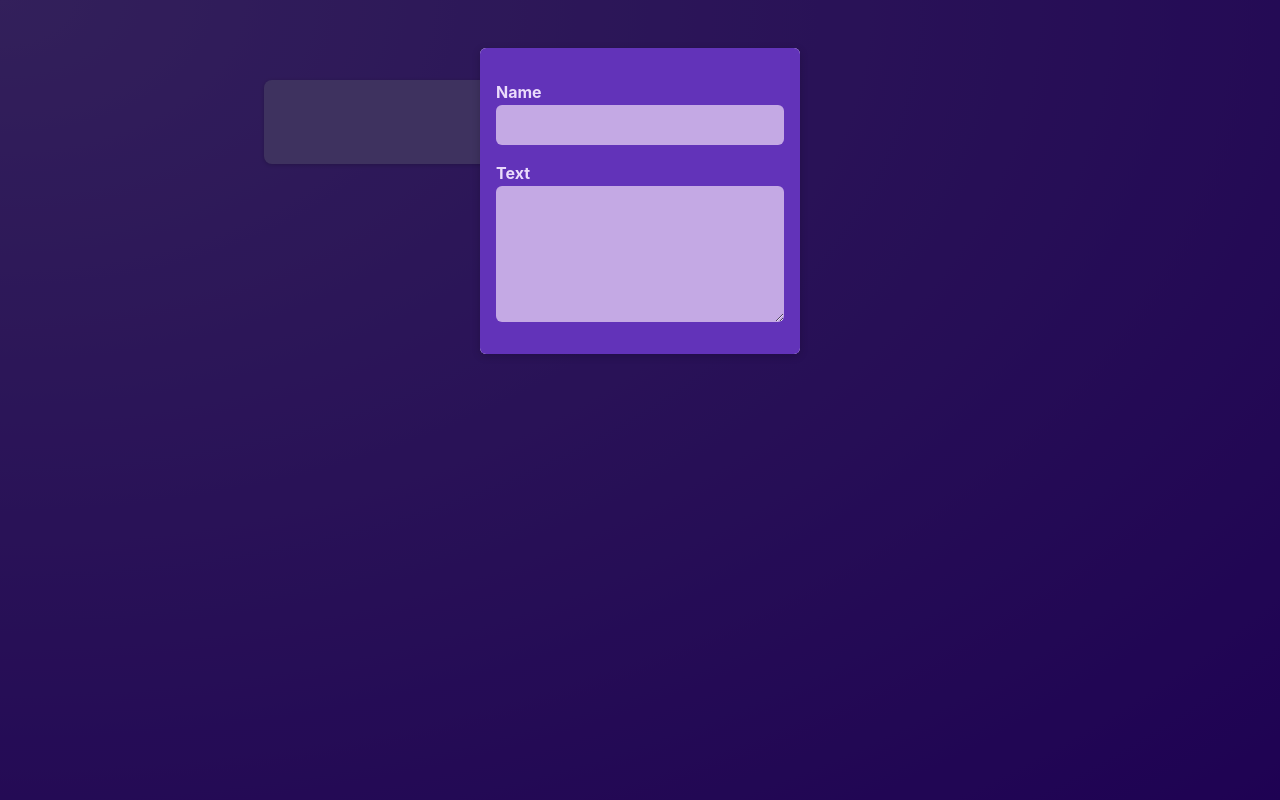
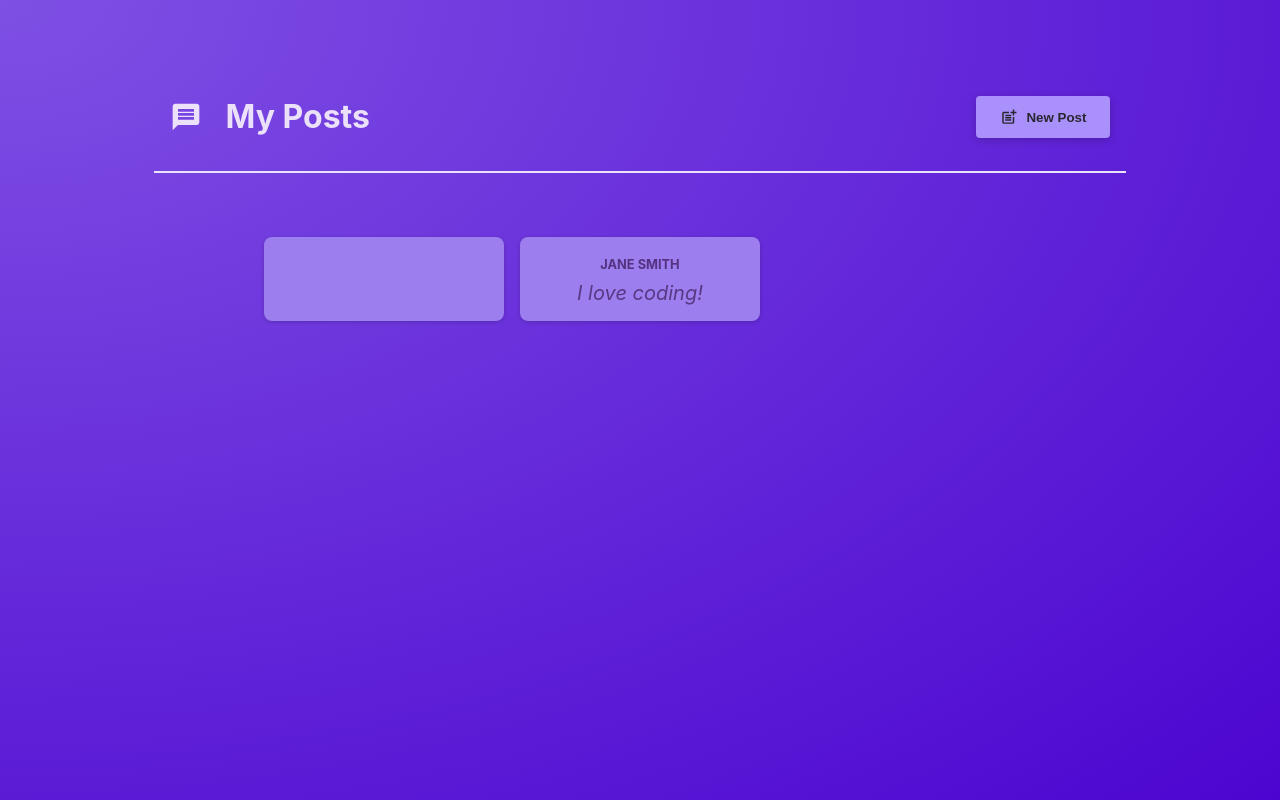
Before and after one commit to Morton358/react-crash-course, a React (Vite) app: page / in a window 1280 px wide. Built offline with nearby package versions, Linux system fonts and the light colour scheme.

Commit message:
added Header component with button which open the modal with NewPost

```diff
--- a/package.json
+++ b/package.json
@@ -11,7 +11,8 @@
   },
   "dependencies": {
     "react": "^19.2.0",
-    "react-dom": "^19.2.0"
+    "react-dom": "^19.2.0",
+    "react-icons": "^5.5.0"
   },
   "devDependencies": {
     "@eslint/js": "^9.39.1",
--- a/src/App.tsx
+++ b/src/App.tsx
@@ -1,12 +1,27 @@
+import { useState } from 'react';
 import './App.css';
+import Header from './components/Header/Header';
 
 import Posts from './components/Posts/Posts';
 
 const App = () => {
+  const [isNewPostVisible, setIsNewPostVisible] = useState(false);
+
+  const showNewPostHandler = () => {
+    setIsNewPostVisible(true);
+  };
+
+  const hideNewPostHandler = () => {
+    setIsNewPostVisible(false);
+  };
+
   return (
-    <main>
-      <Posts />
-    </main>
+    <>
+      <Header onCreatePost={showNewPostHandler} />
+      <main>
+        <Posts isNewPostVisible={isNewPostVisible} onCloseNewPost={hideNewPostHandler} />
+      </main>
+    </>
   );
 };
 
--- /dev/null
+++ b/src/components/Header/Header.module.css
@@ -0,0 +1,40 @@
+.header
+{
+  /* padding: 2rem 10%; */
+  align-items: center;
+  border-bottom: 2px solid #ece1fa;
+  display: flex;
+  justify-content: space-between;
+  margin: 2rem 10%;
+  padding: 1rem;
+  text-align: center;
+}
+
+.logo
+{
+  align-items: center;
+  color: #ece1fa;
+  display: flex;
+  font-size: 2rem;
+  gap: 1.5rem;
+}
+
+.button
+{
+  align-items: center;
+  background-color: #a990fb;
+  border-radius: 4px;
+  border: none;
+  box-shadow: 0 2px 8px rgba(0, 0, 0, 0.2);
+  color: #2a2630;
+  cursor: pointer;
+  display: inline-flex;
+  font-weight: bold;
+  gap: 0.5rem;
+  padding: 0.75rem 1.5rem;
+}
+
+.button:hover
+{
+  background-color: #8c6cf7;
+}
--- /dev/null
+++ b/src/components/Header/Header.tsx
@@ -0,0 +1,21 @@
+import { MdPostAdd, MdMessage } from 'react-icons/md';
+import classes from './Header.module.css';
+
+function Header({ onCreatePost }: { onCreatePost: () => void }) {
+  return (
+    <header className={classes.header}>
+      <h1 className={classes.logo}>
+        <MdMessage />
+        My Posts
+      </h1>
+      <p>
+        <button className={classes.button} onClick={onCreatePost}>
+          <MdPostAdd size={18} />
+          New Post
+        </button>
+      </p>
+    </header>
+  );
+}
+
+export default Header;
--- a/src/components/Modal/Modal.tsx
+++ b/src/components/Modal/Modal.tsx
@@ -1,9 +1,9 @@
 import classes from './Modal.module.css';
 
-const Modal = ({ children }: { children: React.ReactNode }) => {
+const Modal = ({ children, onClose }: { children: React.ReactNode; onClose: () => void }) => {
   return (
     <>
-      <div className={classes.backdrop} />
+      <div className={classes.backdrop} onClick={onClose} />
       <dialog open className={classes.modal}>
         {children}
       </dialog>
--- a/src/components/Posts/Posts.tsx
+++ b/src/components/Posts/Posts.tsx
@@ -4,7 +4,7 @@
 import classes from './Posts.module.css';
 import Modal from '../Modal/Modal';
 
-const Posts = () => {
+const Posts = ({ isNewPostVisible, onCloseNewPost }: { isNewPostVisible: boolean; onCloseNewPost: () => void }) => {
   const [newPostText, setNewPostText] = useState('');
   const [newPostName, setNewPostName] = useState('');
 
@@ -16,11 +16,18 @@
     setNewPostName(event.target.value);
   };
 
+  let modalContent = null;
+  if (isNewPostVisible) {
+    modalContent = (
+      <Modal onClose={onCloseNewPost}>
+        <NewPost onNameChange={newPostNameChangedHandler} onTextChange={newPostTextChangedHandler} />
+      </Modal>
+    );
+  }
+
   return (
     <>
-      <Modal>
-        <NewPost onNameChange={newPostNameChangedHandler} onTextChange={newPostTextChangedHandler} />
-      </Modal>
+      {modalContent}
       <ul className={classes.posts}>
         <Post author={newPostName} body={newPostText} />
         <Post author='Jane Smith' body='I love coding!' />
```
Also changed, not shown: 1 other file (tests, documents, lock files or other folders).
